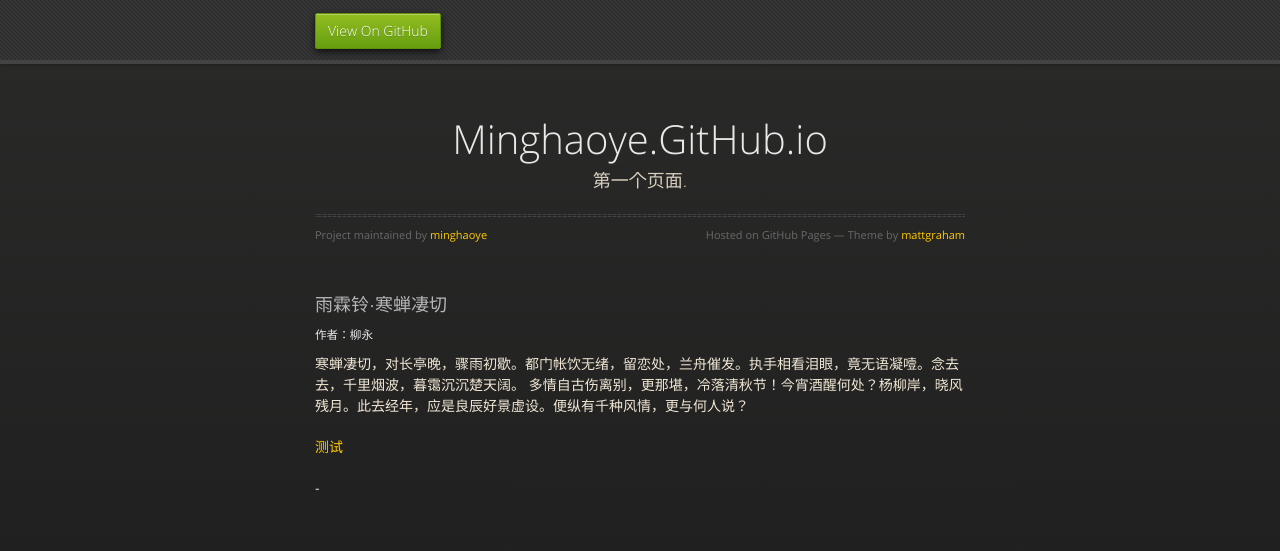
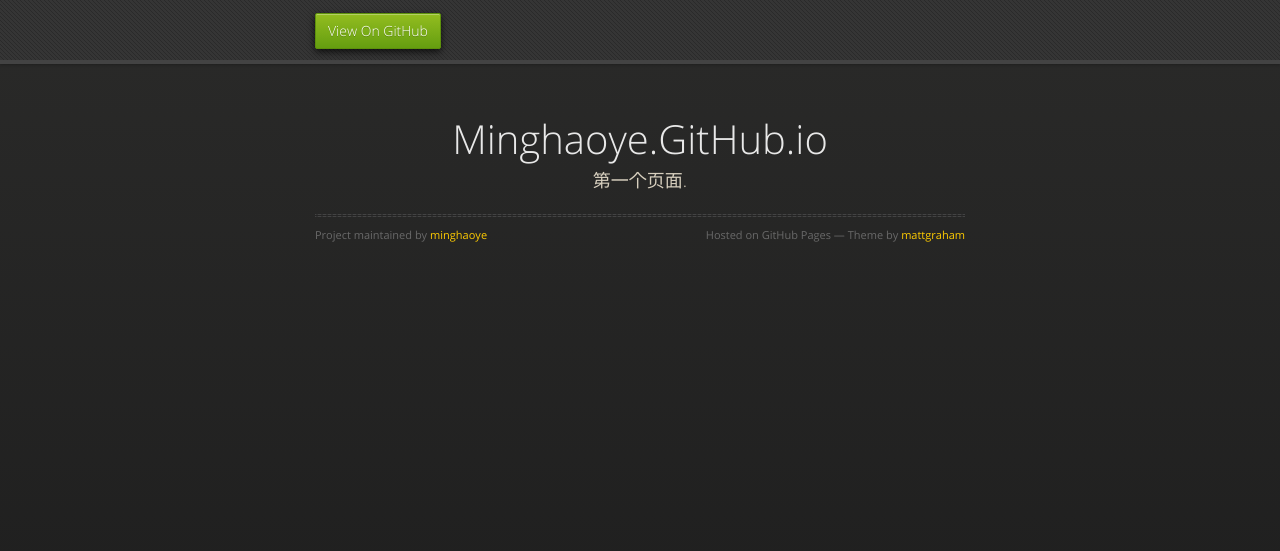
Before and after one commit to minghaoye/minghaoye.github.io, a plain HTML site: page index.html in a window 1280 px wide. Drawn offline with nearby package versions, Linux system fonts and the light colour scheme.

Commit message:
git -first-push

```diff
--- a/index.html
+++ b/index.html
@@ -40,14 +40,7 @@
                     href="https://twitter.com/michigangraham">mattgraham</a></span>
         </div>
 
-        <h3>
-            <a id="welcome-to-github-pages" class="anchor" href="#welcome-to-github-pages" aria-hidden="true"><span
-                    aria-hidden="true" class="octicon octicon-link"></span></a>雨霖铃·寒蝉凄切</h3>
-        <h5>作者：柳永</h5>
-        <p>寒蝉凄切，对长亭晚，骤雨初歇。都门帐饮无绪，留恋处，兰舟催发。执手相看泪眼，竟无语凝噎。念去去，千里烟波，暮霭沉沉楚天阔。
-            多情自古伤离别，更那堪，冷落清秋节！今宵酒醒何处？杨柳岸，晓风残月。此去经年，应是良辰好景虚设。便纵有千种风情，更与何人说？</p>
-        <p><a href="test.html">测试</a></p>
-          <span data-hk-page="current"> - </span>
+
     </section>
 
 </div>
```
